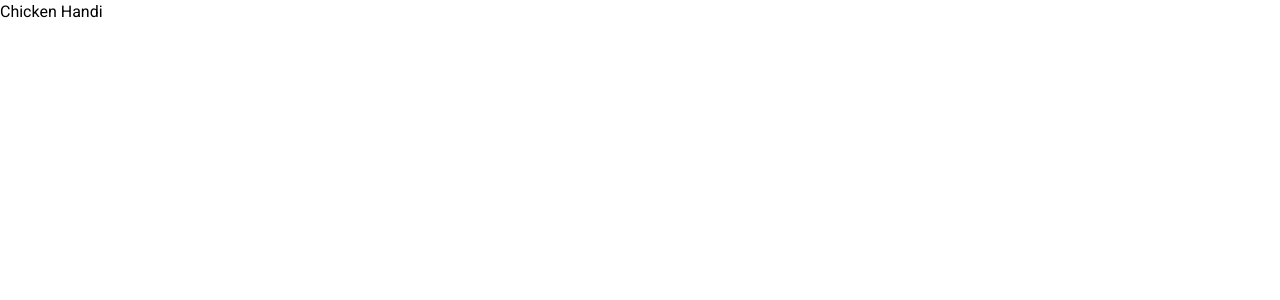
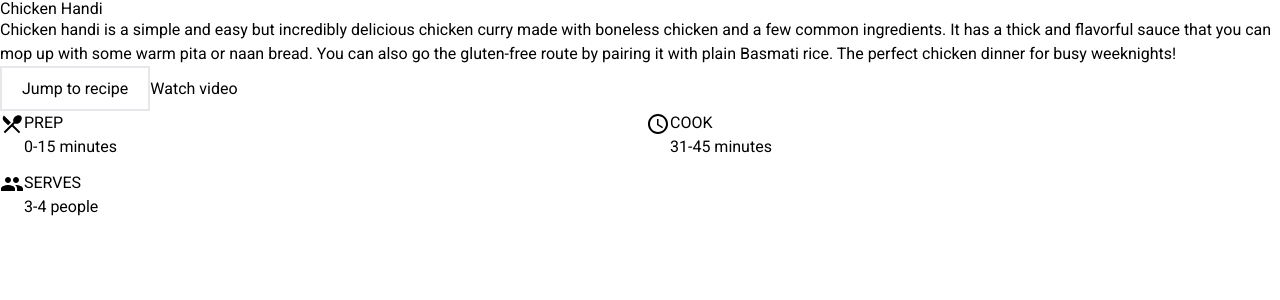
Before and after one commit to anderutan/recipe-book-app, a React (Vite) app: page /01d5cabc-e0c5-42da-853d-7f167b16db36 in a window 1280 px wide. Shown: the top 300 px of the page. Built offline with nearby package versions, Linux system fonts and the light colour scheme.

Commit message:
update recipe page

```diff
--- a/package.json
+++ b/package.json
@@ -12,6 +12,7 @@
   "dependencies": {
     "@emotion/react": "^11.11.4",
     "@emotion/styled": "^11.11.5",
+    "@mui/icons-material": "^5.15.20",
     "@mui/material": "^5.15.20",
     "react": "^18.2.0",
     "react-dom": "^18.2.0",
--- a/src/page/Recipe.tsx
+++ b/src/page/Recipe.tsx
@@ -3,6 +3,9 @@ import { useParams } from 'react-router-dom';
 import { RecipeContext } from '../context/RecipeContext';
 import { fetchSpecificRecipe } from '../utils/actions';
 import CircularLoading from '../components/CircularLoading';
+import LocalDiningOutlinedIcon from '@mui/icons-material/LocalDiningOutlined';
+import AccessTimeIcon from '@mui/icons-material/AccessTime';
+import PeopleIcon from '@mui/icons-material/People';
 
 const Recipe = () => {
   const { id } = useParams();
@@ -10,7 +13,7 @@ const Recipe = () => {
 
   useEffect(() => {
     id && fetchSpecificRecipe(dispatch, id);
-  }, [id, dispatch]);
+  }, [dispatch, id]);
 
   const { currentRecipe, loading, error } = state;
 
@@ -18,9 +21,45 @@ const Recipe = () => {
     <>
       {loading && <CircularLoading />}
       {error && <p>{error}</p>}
-      <article>
-        <p>{currentRecipe?.title}</p>
-      </article>
+      {currentRecipe && (
+        <article>
+          <h1>{currentRecipe.title}</h1>
+          <p>{currentRecipe.description}</p>
+          <div>
+            <button className='px-5 py-3 border-2'>Jump to recipe</button>
+            <a href={currentRecipe.video}>Watch video</a>
+          </div>
+          <section className='grid grid-cols-2 gap-3'>
+            <div className='flex'>
+              <div>
+                <LocalDiningOutlinedIcon />
+              </div>
+              <div className='flex flex-col'>
+                <p>PREP</p>
+                <p>{currentRecipe.prepTime} minutes</p>
+              </div>
+            </div>
+            <div className='flex'>
+              <div>
+                <AccessTimeIcon />
+              </div>
+              <div className='flex flex-col'>
+                <p>COOK</p>
+                <p>{currentRecipe.cookTime} minutes</p>
+              </div>
+            </div>
+            <div className='flex'>
+              <div>
+                <PeopleIcon />
+              </div>
+              <div className='flex flex-col'>
+                <p>SERVES</p>
+                <p>{currentRecipe.serves} people</p>
+              </div>
+            </div>
+          </section>
+        </article>
+      )}
     </>
   );
 };
```
Also changed, not shown: src/components/Button.tsx (added), 1 other file (tests, documents, lock files or other folders).
